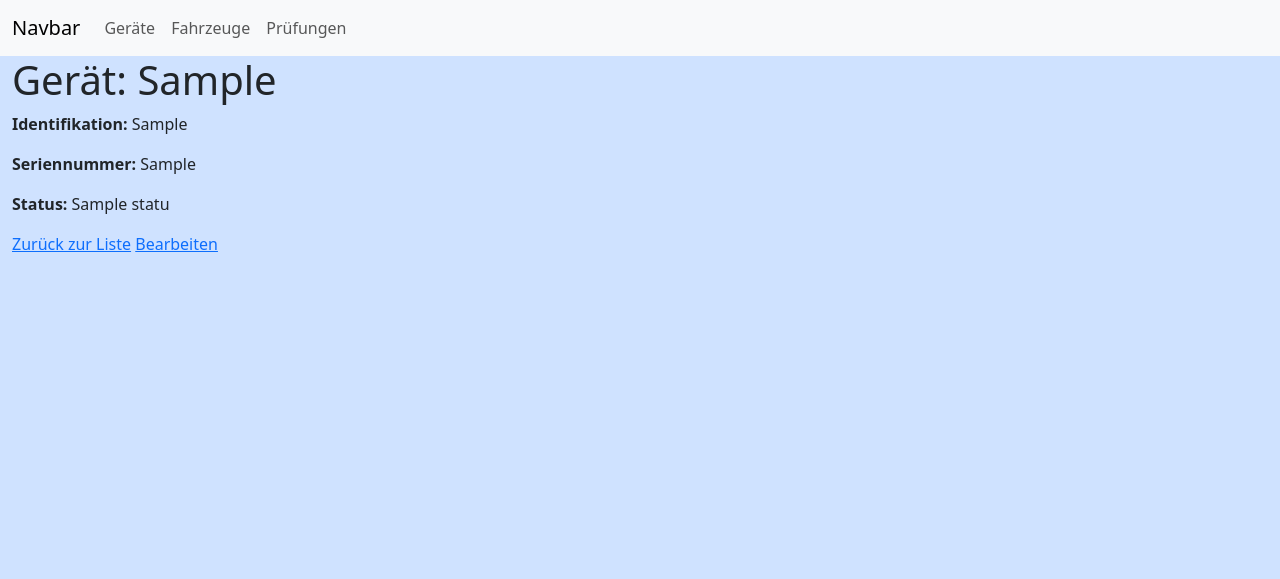
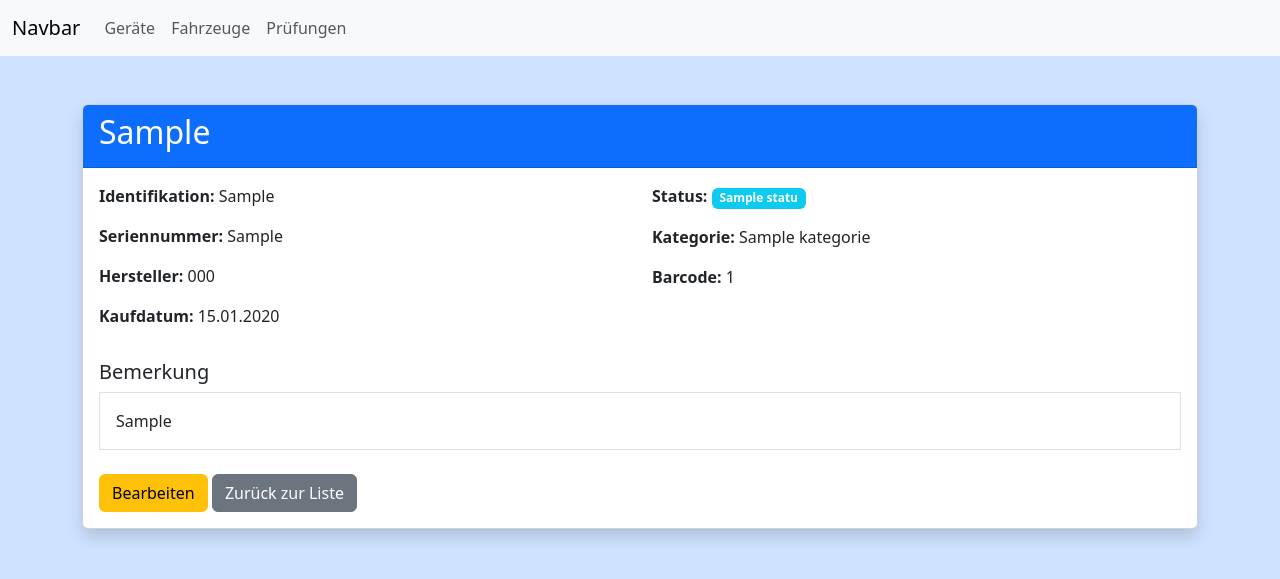
Before and after one commit to oOmanniOo/geraeteverwaltung, a Django app: page /geraete/1/ in a window 1280 px wide. Shown: the top 579 px of the page. Run offline with Django 5.2, Linux system fonts and the light colour scheme; tables that the repository leaves empty hold one stand-in row (values such as "Sample post"); parts of the project's set-up code (start-up, migrations or seed data) failed here and were passed over.

Commit message:
Model Geräte erweitert, Bootstrap design angepasst

```diff
--- a/geraete/admin.py
+++ b/geraete/admin.py
@@ -1,6 +1,7 @@
 from django.contrib import admin
-from .models import Geraet, Status
+from .models import Geraet, Status, Kategorie
 
 # Register your models here.
 admin.site.register(Geraet)
 admin.site.register(Status)
+admin.site.register(Kategorie)
--- a/geraete/forms.py
+++ b/geraete/forms.py
@@ -4,4 +4,4 @@ from .models import Geraet
 class GeraeteForm(forms.ModelForm):
     class Meta:
         model = Geraet
-        fields = ['bezeichnung', 'seriennummer', 'identifikation', 'status', 'hersteller', 'kaufdatum']
+        fields = ['bezeichnung', 'seriennummer', 'identifikation', 'status', 'hersteller', 'kaufdatum', 'bemerkung', 'kategorie', 'barcode']
--- a/geraete/models.py
+++ b/geraete/models.py
@@ -3,6 +3,12 @@ from django.db import models
 # Create your models here.
 class Status(models.Model):
     name = models.CharField(max_length=50, unique=True)
+
+    def __str__(self):
+        return self.name
+
+class Kategorie(models.Model):
+    name = models.CharField(max_length=50, unique=True, default='keine')
 
     def __str__(self):
         return self.name
@@ -14,6 +20,9 @@ class Geraet(models.Model):
     hersteller = models.CharField(max_length=100, blank=True, null=True)
     kaufdatum = models.DateField(blank=True, null=True)
     status = models.ForeignKey(Status, on_delete=models.SET_NULL, null=True)
+    kategorie = models.ForeignKey(Kategorie, on_delete=models.SET_NULL, null=True)
+    bemerkung = models.TextField(blank=True, null=True)
+    barcode = models.PositiveIntegerField(blank=True, null=True, unique=True)
 
     def __str__(self):
         return f"{self.bezeichnung} ({self.identifikation})"
--- a/geraete/templates/geraete/geraete_detail.html
+++ b/geraete/templates/geraete/geraete_detail.html
@@ -3,13 +3,43 @@
 {% block title %} {{ geraet.identifikation }} {% endblock %}
 
 {% block content %}
-<h1>Gerät: {{ geraet.bezeichnung }}</h1>
 
-<p><strong>Identifikation:</strong> {{ geraet.identifikation }}</p>
-<p><strong>Seriennummer:</strong> {{ geraet.seriennummer|default:"Nicht verfügbar" }}</p>
-<p><strong>Status:</strong> {{ geraet.status }}</p>
+<div class="container mt-5">
+    <div class="card shadow">
+        <div class="card-header bg-primary text-white">
+            <h2>{{ geraet.bezeichnung }}</h2>
+        </div>
+        <div class="card-body">
+            <div class="row">
+                <div class="col-md-6">
+                    <p><strong>Identifikation:</strong> {{ geraet.identifikation }}</p>
+                    <p><strong>Seriennummer:</strong> {{ geraet.seriennummer|default:"Keine Seriennummer" }}</p>
+                    <p><strong>Hersteller:</strong> {{ geraet.hersteller|default:"Unbekannt" }}</p>
+                    <p><strong>Kaufdatum:</strong> {{ geraet.kaufdatum|date:"d.m.Y" }}</p>
+                </div>
+                <div class="col-md-6">
+                    <p><strong>Status:</strong>
+                        <span class="badge bg-info">{{ geraet.status }}</span>
+                    </p>
+                    <p><strong>Kategorie:</strong> {{ geraet.kategorie }}</p>
+                    <p><strong>Barcode:</strong> {{ geraet.barcode|default:"Kein Barcode" }}</p>
+                </div>
+            </div>
 
-<a href="{% url 'geraete:geraete_liste' %}">Zurück zur Liste</a>
-<a href="{% url 'geraete:geraete_edit' geraet.id %}">Bearbeiten</a>
+            <div class="mt-3">
+                <h5>Bemerkung</h5>
+                <p class="border p-3">{{ geraet.bemerkung|default:"Keine Bemerkung" }}</p>
+            </div>
 
+            <div class="mt-4">
+                <a href="{% url 'geraete:geraete_edit' geraet.id %}" class="btn btn-warning">
+                    <i class="bi bi-pencil"></i> Bearbeiten
+                </a>
+                <a href="{% url 'geraete:geraete_liste' %}" class="btn btn-secondary">
+                    <i class="bi bi-arrow-left"></i> Zurück zur Liste
+                </a>
+            </div>
+        </div>
+    </div>
+</div>
 {% endblock %}
```
Also changed, not shown: geraete/templates/geraete/geraete_liste.html (+24 -9 lines), geraete/migrations/0002_kategorie_geraet_barcode_geraet_bemerkung_and_more.py (added), geraete/migrations/0003_alter_geraet_barcode.py (added), geraete/migrations/0004_rename_katgorie_geraet_kategorie.py (added).
